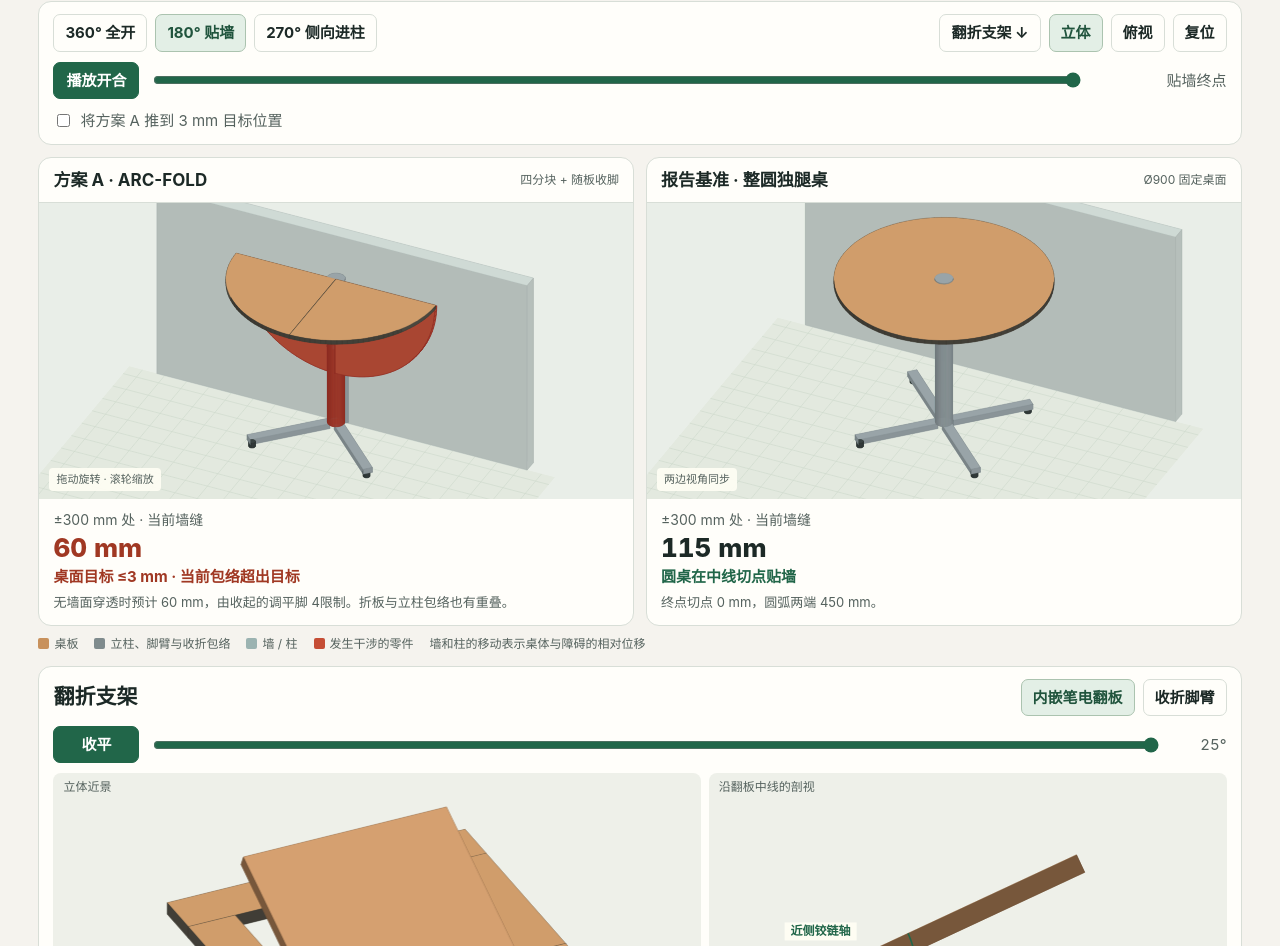
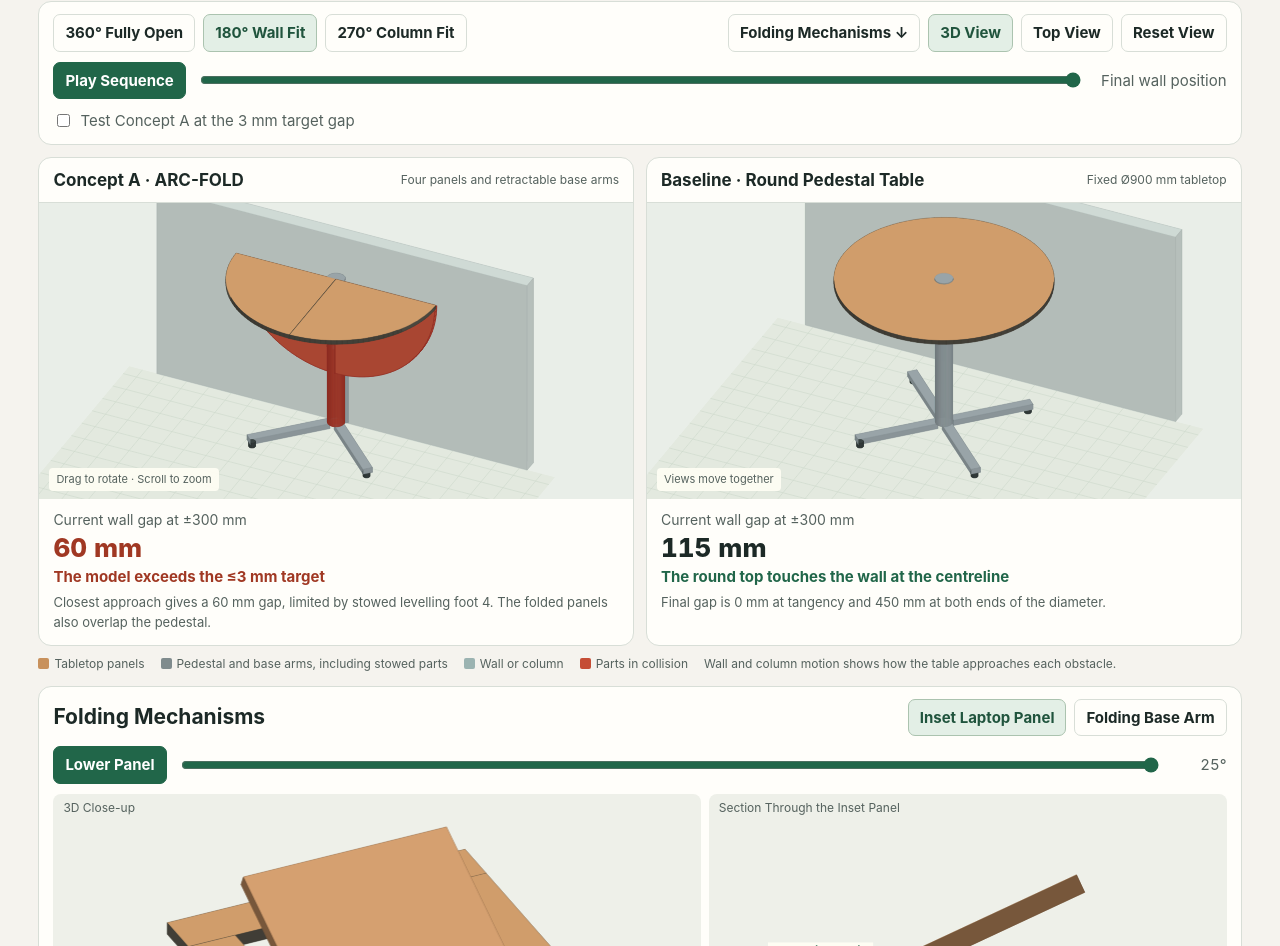
Before and after one commit to lifeng8297-HK/arc-fold-prototype, a plain HTML site: page index.html in a window 1280 px wide. Shown: the part 110-1056 px from the top of the page. Drawn offline with Linux system fonts and the light colour scheme.

Commit message:
Translate ARC-FOLD prototype into English

```diff
--- a/index.html
+++ b/index.html
@@ -1,9 +1,9 @@
 <!doctype html>
-<html lang="zh-CN">
+<html lang="en">
 <head>
 <meta charset="utf-8">
 <meta name="viewport" content="width=device-width, initial-scale=1">
-<title>ARC-FOLD · 数字样机</title>
+<title>ARC-FOLD · Digital Prototype</title>
 <style>
 :root{color-scheme:light;--paper:#f5f3ee;--card:#fffefa;--ink:#1c2926;--muted:#55625e;--edge:#d8ded7;--accent:#216649;--soft:#e3efe6;--warn:#a03823;--alert:#fae7df;--oak:#c8915c}
 *{box-sizing:border-box}body{margin:0;background:var(--paper);color:var(--ink);font:15px/1.55 "Inter","Microsoft YaHei",system-ui,sans-serif}button,input,select{font:inherit}button,select{cursor:pointer}button:focus-visible,input:focus-visible,select:focus-visible,summary:focus-visible{outline:3px solid #287451;outline-offset:3px}
@@ -17,76 +17,76 @@ main{width:min(1420px,100%);margin:auto;padding:24px clamp(14px,3vw,48px) 35px}.
 </style>
 </head>
 <body><main>
-<header class="header"><div><div class="brand">ARC-FOLD / CDT504</div><h1>折叠桌数字样机</h1></div><span class="tag">几何预估 · mm</span></header>
-<section class="control" aria-label="样机控制">
+<header class="header"><div><div class="brand">ARC-FOLD / CDT504</div><h1>Folding Table Prototype</h1></div><span class="tag">Geometry estimates · mm</span></header>
+<section class="control" aria-label="Prototype controls">
   <div class="topbar">
-    <div class="topbar" role="group" aria-label="构型">
-      <button class="button mode" data-mode="open" aria-pressed="false">360° 全开</button>
-      <button class="button mode" data-mode="wall" aria-pressed="true">180° 贴墙</button>
-      <button class="button mode" data-mode="column" aria-pressed="false">270° 侧向进柱</button>
+    <div class="topbar" role="group" aria-label="Configuration">
+      <button class="button mode" data-mode="open" aria-pressed="false">360° Fully Open</button>
+      <button class="button mode" data-mode="wall" aria-pressed="true">180° Wall Fit</button>
+      <button class="button mode" data-mode="column" aria-pressed="false">270° Column Fit</button>
     </div>
-    <div class="camera" role="group" aria-label="视角">
-      <a class="button jump" href="#mechanism">翻折支架 ↓</a>
-      <button class="button" id="perspective" aria-pressed="true">立体</button>
-      <button class="button" id="plan" aria-pressed="false">俯视</button>
-      <button class="button" id="reset">复位</button>
+    <div class="camera" role="group" aria-label="View controls">
+      <a class="button jump" href="#mechanism">Folding Mechanisms ↓</a>
+      <button class="button" id="perspective" aria-pressed="true">3D View</button>
+      <button class="button" id="plan" aria-pressed="false">Top View</button>
+      <button class="button" id="reset">Reset View</button>
     </div>
   </div>
   <div class="transport" id="transport">
-    <button class="button primary" id="play">播放开合</button>
-    <input id="progress" type="range" min="0" max="1000" step="1" value="1000" aria-label="开合与贴近进度">
+    <button class="button primary" id="play">Play Sequence</button>
+    <input id="progress" type="range" min="0" max="1000" step="1" value="1000" aria-label="Folding and approach progress">
     <output class="step" id="stage" for="progress"></output>
   </div>
   <div class="fields" id="column-options" hidden>
-    <label>柱形<select id="shape"><option value="circle">圆柱</option><option value="square">方柱</option></select></label>
-    <label><span id="size-label">柱径</span><input id="size" type="number" min="120" max="320" step="1" value="240"> mm</label>
-    <label>终点退距<input id="setback" type="number" min="0" max="100" step="1" value="40"> mm</label>
+    <label>Column shape<select id="shape"><option value="circle">Round</option><option value="square">Square</option></select></label>
+    <label><span id="size-label">Diameter</span><input id="size" type="number" min="120" max="320" step="1" value="240"> mm</label>
+    <label>Final setback<input id="setback" type="number" min="0" max="100" step="1" value="40"> mm</label>
   </div>
   <div class="fields" id="wall-options">
-    <label><input id="show-target" type="checkbox">将方案 A 推到 3 mm 目标位置</label>
+    <label><input id="show-target" type="checkbox">Test Concept A at the 3 mm target gap</label>
   </div>
 </section>
 <div class="compare">
   <section class="model" aria-labelledby="design-heading">
-    <header class="modelheader"><h2 id="design-heading">方案 A · ARC-FOLD</h2><span>四分块 + 随板收脚</span></header>
-    <div class="view"><canvas id="design-view" aria-label="方案 A 三维模型，拖动可旋转">方案 A 三维模型</canvas><span class="marker">拖动旋转 · 滚轮缩放</span></div>
+    <header class="modelheader"><h2 id="design-heading">Concept A · ARC-FOLD</h2><span>Four panels and retractable base arms</span></header>
+    <div class="view"><canvas id="design-view" aria-label="Concept A 3D model. Drag to rotate.">Concept A 3D model</canvas><span class="marker">Drag to rotate · Scroll to zoom</span></div>
     <div class="metrics" id="design-metrics"></div>
   </section>
   <section class="model" aria-labelledby="baseline-heading">
-    <header class="modelheader"><h2 id="baseline-heading">报告基准 · 整圆独腿桌</h2><span>Ø900 固定桌面</span></header>
-    <div class="view"><canvas id="baseline-view" aria-label="整圆基准三维模型，拖动可旋转">整圆基准三维模型</canvas><span class="marker">两边视角同步</span></div>
+    <header class="modelheader"><h2 id="baseline-heading">Baseline · Round Pedestal Table</h2><span>Fixed Ø900 mm tabletop</span></header>
+    <div class="view"><canvas id="baseline-view" aria-label="Baseline 3D model. Drag to rotate.">Baseline 3D model</canvas><span class="marker">Views move together</span></div>
     <div class="metrics" id="baseline-metrics"></div>
   </section>
 </div>
-<div class="legend"><span><i class="swatch oak"></i>桌板</span><span><i class="swatch steel"></i>立柱、脚臂与收折包络</span><span><i class="swatch obstacle"></i>墙 / 柱</span><span><i class="swatch collision"></i>发生干涉的零件</span><span>墙和柱的移动表示桌体与障碍的相对位移</span></div>
+<div class="legend"><span><i class="swatch oak"></i>Tabletop panels</span><span><i class="swatch steel"></i>Pedestal and base arms, including stowed parts</span><span><i class="swatch obstacle"></i>Wall or column</span><span><i class="swatch collision"></i>Parts in collision</span><span>Wall and column motion shows how the table approaches each obstacle.</span></div>
 <section class="mechanism" id="mechanism" aria-labelledby="mechanism-heading">
   <div class="topbar mechanism-title">
-    <h2 id="mechanism-heading">翻折支架</h2>
-    <div class="camera" role="group" aria-label="结构">
-      <button class="button mechanism-tab" data-mechanism="inset" aria-pressed="true">内嵌笔电翻板</button>
-      <button class="button mechanism-tab" data-mechanism="foot" aria-pressed="false">收折脚臂</button>
+    <h2 id="mechanism-heading">Folding Mechanisms</h2>
+    <div class="camera" role="group" aria-label="Mechanism">
+      <button class="button mechanism-tab" data-mechanism="inset" aria-pressed="true">Inset Laptop Panel</button>
+      <button class="button mechanism-tab" data-mechanism="foot" aria-pressed="false">Folding Base Arm</button>
     </div>
   </div>
   <div class="transport">
-    <button class="button primary" id="mechanism-play">收平</button>
-    <input type="range" id="mechanism-angle" min="0" max="25" value="25" step="1" aria-label="翻折角度">
+    <button class="button primary" id="mechanism-play">Lower Panel</button>
+    <input type="range" id="mechanism-angle" min="0" max="25" value="25" step="1" aria-label="Folding angle">
     <output class="step" id="mechanism-value" for="mechanism-angle">25°</output>
   </div>
   <div class="mechanism-grid">
-    <figure class="mechanism-figure"><figcaption>立体近景</figcaption><canvas id="mechanism-view" aria-label="翻折支架的立体近景">翻折支架的立体近景</canvas></figure>
-    <figure class="mechanism-figure"><figcaption id="mechanism-side-caption">沿室内方向的剖视</figcaption><canvas id="mechanism-side" aria-label="显示转轴和开合角度的侧视图">转轴与开合角度侧视图</canvas></figure>
+    <figure class="mechanism-figure"><figcaption>3D Close-up</figcaption><canvas id="mechanism-view" aria-label="3D close-up of the folding mechanism">3D close-up</canvas></figure>
+    <figure class="mechanism-figure"><figcaption id="mechanism-side-caption">Section View</figcaption><canvas id="mechanism-side" aria-label="Section view showing the pivot axis and folding angle">Section view of pivot and angle</canvas></figure>
   </div>
   <p id="mechanism-note" class="detail mechanism-note"></p>
 </section>
-<details class="facts"><summary>几何假设与读数说明</summary>
-  <p>对照采用报告表 10 的 Ø900 整圆独腿桌。早期实物照片里的可折叠桌属于另一种结构。</p>
+<details class="facts"><summary>Model Assumptions and Measurement Method</summary>
+  <p>The comparison uses the fixed Ø900 mm round pedestal table from Table 10 of the project report. The folding table in the earlier reference photos uses a different construction.</p>
   <ul>
-    <li>两方案共用 Ø900 × 740 mm 外形、18 mm 板厚、立柱 Ø70 mm。脚臂从中心起的水平伸距为 380 mm，脚臂宽约 40 mm。五金用简化实体包络表示。</li>
-    <li>180° 先折靠墙侧两瓣及其脚臂，再推到最近的非干涉位置。两方案都量桌面中线两侧 x = ±300 mm 处的墙缝；A 的后直边全宽取相同间隙。基准圆桌另外报告切点和直径端部。</li>
-    <li>270° 先下折一瓣并抬起对应脚臂，再让柱沿开口的 45° 平分线相对推进。终点退距指柱外缘距两条缺口轴线的距离，单位 mm。沿测试路径以不超过 2 mm 的间距计算各零件水平投影至楼板通高柱的有符号间距。负值表示近似平面重叠深度。</li>
-    <li>折叠运动采用径向转轴与简化抬脚轨迹。单独显示桌板与立柱包络的重叠；开合动画为几何提案，锁止、其他内部配合、承重和稳定性留在本模型范围外。</li>
+    <li>Both tables are 900 mm in diameter and 740 mm high, with an 18 mm tabletop and a Ø70 mm pedestal. Each base arm reaches 380 mm from the centre and is about 40 mm wide. The model represents hardware with simplified solid shapes.</li>
+    <li>180° wall fit. Fold the rear two panels and their arms, then move the table as close to the wall as the component shapes allow. Measure both tables at x = ±300 mm from the tabletop centreline. Concept A has a straight rear edge with a uniform gap. The round baseline has separate readings at the point of tangency and the two ends of the diameter.</li>
+    <li>270° column fit. Lower one panel, raise the corresponding arm and move the column relative to the table along the opening’s 45° bisector. Final setback is the distance from the column’s outer edge to each radial edge of the opening. The model samples the path every 2 mm or less and calculates signed clearance between each component’s plan footprint and the full-height column. Negative values indicate approximate overlap in plan.</li>
+    <li>The folding animation uses radial hinges and simplified base-arm motion. The model flags overlap between the panels and the pedestal. Locking, other internal clearances, load capacity and stability are outside the scope of this model.</li>
   </ul>
-  <p>尺寸、路径与结果均为模型预估。规格参考 报告表 10 与目标规格及 Lesson 5。</p>
+  <p>Dimensions, travel paths and clearances are model estimates. Specification references include Table 10 and the project targets and Lesson 5.</p>
 </details>
 </main>
 <script>
@@ -144,7 +144,7 @@ function leaf(i, fold) {
     const dz=pivot-y*Math.sin(theta)+(z-pivot)*Math.cos(theta);
     return reflect ? [x,-dy,dz] : rotate([x,dy,dz],a);
   };
-  return prism(`leaf${i}`,`桌板 ${['右前','左前','左后','右后'][i]}`,quarter,H-T,H,PALETTE.oak,PALETTE.trim,pose);
+  return prism(`leaf${i}`,`${['Front-right','Front-left','Rear-left','Rear-right'][i]} tabletop panel`,quarter,H-T,H,PALETTE.oak,PALETTE.trim,pose);
 }
 
 function arm(i, amount, angleOffset = 45) {
@@ -156,8 +156,8 @@ function arm(i, amount, angleOffset = 45) {
     y,AXLE+(x-root)*Math.sin(theta)+(z-AXLE)*Math.cos(theta)
   ],angle);
   return [
-    prism(`arm${i}`,`脚臂 ${i+1}`,rect(root,-ARM_WIDTH/2,REACH,ARM_WIDTH/2),AXLE-ARM_HEIGHT/2,AXLE+ARM_HEIGHT/2,PALETTE.steel,PALETTE.steel,profile),
-    prism(`foot${i}`,`调平脚 ${i+1}`,polyCircle(14,REACH-15,0,16),0,AXLE-ARM_HEIGHT/2,PALETTE.foot,PALETTE.foot,profile)
+    prism(`arm${i}`,`Base arm ${i+1}`,rect(root,-ARM_WIDTH/2,REACH,ARM_WIDTH/2),AXLE-ARM_HEIGHT/2,AXLE+ARM_HEIGHT/2,PALETTE.steel,PALETTE.steel,profile),
+    prism(`foot${i}`,`Levelling foot ${i+1}`,polyCircle(14,REACH-15,0,16),0,AXLE-ARM_HEIGHT/2,PALETTE.foot,PALETTE.foot,profile)
   ];
 }
 
@@ -165,9 +165,9 @@ function makeTable(kind, mode, fold) {
   const folded = mode==='wall' ? [2,3] : mode==='column' ? [0] : [];
   const moving = i => kind==='design' && folded.includes(i) ? fold : 0;
   const sheets=kind==='design' ? [0,1,2,3].map(i=>leaf(i,moving(i))) :
-    [prism('top','整圆桌面',polyCircle(R,0,0,96),H-T,H,PALETTE.oak,PALETTE.trim)];
-  return [...sheets,prism('post','中央立柱',polyCircle(POST),AXLE,H-T,PALETTE.steel),
-    prism('hub','中心盖帽',polyCircle(POST+3),H,H+3,PALETTE.steel),
+    [prism('top','Round tabletop',polyCircle(R,0,0,96),H-T,H,PALETTE.oak,PALETTE.trim)];
+  return [...sheets,prism('post','Pedestal',polyCircle(POST),AXLE,H-T,PALETTE.steel),
+    prism('hub','Hub cap',polyCircle(POST+3),H,H+3,PALETTE.steel),
     ...[0,1,2,3].flatMap(i=>arm(i,moving(i)))];
 }
 
@@ -344,7 +344,7 @@ function draw(view,bodies,env,hitIds) {
   for(let i=Math.ceil(rear/100)*100;i<=1000;i+=100) path2D(ctx,[[-960,i,0],[960,i,0]],project,null,'#cdd8cc',0.6,false);
 
   if(env.wallY!==undefined) {
-    const wall=prism('wall','墙',rect(-835,env.wallY-60,835,env.wallY),0,910,PALETTE.wall);
+    const wall=prism('wall','Wall',rect(-835,env.wallY-60,835,env.wallY),0,910,PALETTE.wall);
     ctx.save();
     if(camera.depth[1]<0&&!state.plan) ctx.globalAlpha=0.38;
     paintFaces(ctx,[wall],camera,new Set());
@@ -354,7 +354,7 @@ function draw(view,bodies,env,hitIds) {
     const {position,cfg}=env.column;
     const d=cfg.size/2;
     const plan=cfg.shape==='square'?rect(position-d,position-d,position+d,position+d):polyCircle(d,position,position);
-    const col=prism('column','柱',plan,0,1180,PALETTE.col);
+    const col=prism('column','Column',plan,0,1180,PALETTE.col);
     const end=cfg.size/2+cfg.setback;
     ctx.save();ctx.setLineDash([4,4]);
     path2D(ctx,[[COLUMN_START,COLUMN_START,1],[end,end,1]],project,null,'#3b786d',1.3,false);
@@ -404,12 +404,12 @@ function render() {
       const endGap=design?contactGap+1:R+topRearAt300;
       const reached=move>=1-EPS;
       const folding=p<FOLD_PART;
-      const status=clear.value<-EPS?`${clear.label}与墙重叠约 ${mm(-clear.value)}`:
-        reached?(design?'桌面目标 ≤3 mm · 当前包络超出目标':'圆桌在中线切点贴墙'):
-        folding?(design?'先折桌板与脚臂':'固定桌面保持全开'):'向墙移动中';
-      card(view,`±300 mm 处 · ${folding?'终点预估墙缝':'当前墙缝'}`,mm(folding?endGap:gap),status,design?
-        `无墙面穿透时预计 ${mm(endGap)}，由收起的${wallLimiter.label}限制。${postClash?'折板与立柱包络也有重叠。':''}`:
-        `终点切点 0 mm，圆弧两端 ${mm(R)}。`,clear.value<-EPS||(reached&&design&&endGap>3));
+      const status=clear.value<-EPS?`${clear.label} overlaps the wall by about ${mm(-clear.value)}`:
+        reached?(design?'The model exceeds the ≤3 mm target':'The round top touches the wall at the centreline'):
+        folding?(design?'Folding the panels and base arms':'The fixed tabletop stays open'):'Approaching the wall';
+      card(view,`${folding?'Estimated final wall gap':'Current wall gap'} at ±300 mm`,mm(folding?endGap:gap),status,design?
+        `Closest approach gives a ${mm(endGap)} gap, limited by stowed ${wallLimiter.label.toLowerCase()}.${postClash?' The folded panels also overlap the pedestal.':''}`:
+        `Final gap is 0 mm at tangency and ${mm(R)} at both ends of the diameter.`,clear.value<-EPS||(reached&&design&&endGap>3));
     } else if(state.mode==='column') {
       const position=lerp(COLUMN_START,cfg.size/2+cfg.setback,move);
       env.column={cfg,position};
@@ -418,12 +418,12 @@ function render() {
       const colliding=readings.filter(r=>r.value<-EPS);
       colliding.forEach(r=>hits.add(r.id));
       if(colliding.length) hits.add('column');
-      const status=now.value<-EPS?`当前与柱干涉 · ${now.label}`:now.value<=EPS?`当前与柱接触 · ${now.label}`:`当前离柱最近 · ${now.label}`;
-      const route=first?`进柱路径最深重叠 ${mm(-worst.value)}，先碰${first.label}。`:`全程最小柱隙 ${mm(worst.value)}${worst.value<=EPS?'（接触）':''}。`;
-      card(view,'桌体至柱 · 当前最小间距',mm(now.value),status,route+(postClash?' 折板与自身立柱包络有重叠。':''),now.value<-EPS);
+      const status=now.value<-EPS?`Column collision · ${now.label}`:now.value<=EPS?`Column contact · ${now.label}`:`Closest to the column · ${now.label}`;
+      const route=first?`Maximum overlap along the path is ${mm(-worst.value)}. First contact is with the ${first.label.toLowerCase()}.`:`Minimum clearance along the path is ${mm(worst.value)}${worst.value<=EPS?' (contact)':''}.`;
+      card(view,'Current minimum clearance to the column',mm(now.value),status,route+(postClash?' The folded panel also overlaps the pedestal.':''),now.value<-EPS);
     } else {
-      card(view,'水平桌面面积','0.64 m²',view.kind==='design'?'四瓣全开 · 4 支脚臂':'固定整圆桌面',
-        view.kind==='design'?'按外径 Ø900 的名义几何面积。':'用于贴墙和侧向进柱的同尺寸对照。');
+      card(view,'Horizontal tabletop area','0.64 m²',view.kind==='design'?'Four panels open · Four arms deployed':'Fixed round tabletop',
+        view.kind==='design'?'Nominal area based on a Ø900 mm tabletop.':'Same-size baseline for the wall and column checks.');
     }
     draw(view,bodies,env,hits);
   }
@@ -432,10 +432,10 @@ function render() {
   byId('transport').hidden=still;
   byId('column-options').hidden=state.mode!=='column';
   byId('wall-options').hidden=state.mode!=='wall';
-  byId('size-label').textContent=cfg.shape==='square'?'柱边长':'柱径';
-  byId('stage').textContent=p===1?(state.mode==='wall'?'贴墙终点':'进柱终点'):
-    p<FOLD_PART?`折板与收脚 ${Math.round(fold*90)}°`:`${state.mode==='wall'?'靠墙':'侧向进柱'} ${Math.round(move*100)}%`;
-  byId('play').textContent=state.playing?'暂停':'播放开合';
+  byId('size-label').textContent=cfg.shape==='square'?'Side length':'Diameter';
+  byId('stage').textContent=p===1?(state.mode==='wall'?'Final wall position':'Final column position'):
+    p<FOLD_PART?`Folding ${Math.round(fold*90)}°`:`${state.mode==='wall'?'Approach':'Side entry'} ${Math.round(move*100)}%`;
+  byId('play').textContent=state.playing?'Pause':'Play Sequence';
   byId('plan').setAttribute('aria-pressed',String(state.plan));
   byId('perspective').setAttribute('aria-pressed',String(!state.plan));
 }
@@ -492,22 +492,22 @@ for(const {canvas} of views) {
 }
 const mechanism={type:'inset',angles:{inset:25,foot:0},animation:0};
 const mechanismSpec={
-  inset:{max:25,open:'抬起翻板',close:'收平',caption:'沿翻板中线的剖视'},
-  foot:{max:90,open:'收起脚臂',close:'展开脚臂',caption:'沿脚臂中线的剖视'}
+  inset:{max:25,open:'Raise Panel',close:'Lower Panel',caption:'Section Through the Inset Panel'},
+  foot:{max:90,open:'Stow Arm',close:'Deploy Arm',caption:'Section Through the Base Arm'}
 };
 
 function insetAssembly(angle) {
   const a=angle*DEG;
   const pose=([x,y,z])=>[x,y*Math.cos(a)-z*Math.sin(a),y*Math.sin(a)+z*Math.cos(a)];
-  const oak=polygon=>prism('host','固定桌面',polygon,-18,0,PALETTE.oak,PALETTE.trim);
+  const oak=polygon=>prism('host','Fixed tabletop',polygon,-18,0,PALETTE.oak,PALETTE.trim);
   const endRails=[oak(rect(-220,-62,220,-1)),oak(rect(-220,251,220,318))];
   const sideRails=[oak(rect(-220,-1,-151,251)),oak(rect(151,-1,220,251))];
-  const flap=prism('inset','笔电翻板',rect(-150,0,150,250),-18,0,'#d9a372','#8c6645',pose);
+  const flap=prism('inset','Inset laptop panel',rect(-150,0,150,250),-18,0,'#d9a372','#8c6645',pose);
   return {full:[...endRails,...sideRails,flap],side:[...endRails,flap],axis:[[-149,0,1],[149,0,1]]};
 }
 
 function footAssembly(angle) {
-  const post=prism('post','中央立柱',polyCircle(POST),AXLE,440,PALETTE.steel);
+  const post=prism('post','Pedestal',polyCircle(POST),AXLE,440,PALETTE.steel);
   const parts=[post,...arm(0,angle/90,0)];
   return {full:parts,side:parts,axis:[[ARM_WIDTH*0.85,-19,AXLE],[ARM_WIDTH*0.85,19,AXLE]]};
 }
@@ -568,13 +568,13 @@ function renderMechanism() {
   const [px,py]=side.project(pivot);
   section.ctx.beginPath();section.ctx.arc(px,py,4.5,0,2*Math.PI);
   section.ctx.fillStyle='#216649';section.ctx.fill();
-  label(section.ctx,side.project,inset?[0,-13,34]:[-12,0,85],inset?'近侧铰链轴':'脚臂转轴','#216649');
+  label(section.ctx,side.project,inset?[0,-13,34]:[-12,0,85],inset?'Front hinge axis':'Base arm pivot','#216649');
   byId('mechanism-value').textContent=`${Math.round(a)}°`;
-  byId('mechanism-play').textContent=mechanism.animation?'暂停':a>=spec.max*0.5?spec.close:spec.open;
+  byId('mechanism-play').textContent=mechanism.animation?'Pause':a>=spec.max*0.5?spec.close:spec.open;
   byId('mechanism-side-caption').textContent=spec.caption;
   byId('mechanism-note').textContent=inset?
-    `渲染方案的 300 × 250 mm 笔电翻板。近侧绕轴，收平后与桌面齐平；当前后缘抬高约 ${mm(250*Math.sin(theta))}。绿色线标示隐藏铰链轴。`:
-    `单支脚臂绕立柱底部转轴抬起。主样机同步演示桌板和对应脚臂收折；剖视图表示运动方向，收折舱与锁止结构待细化。`;
+    `The 300 × 250 mm laptop panel from the renderings pivots at its front edge and sits flush when closed. The rear edge currently rises about ${mm(250*Math.sin(theta))}. The green line marks the concealed hinge axis.`:
+    `One base arm rotates upward about a pivot at the bottom of the pedestal. The main model shows how each panel and its arm fold together. The storage recess and locking mechanism still need detailed design.`;
 }
 
 function stopMechanism() {cancelAnimationFrame(mechanism.animation);mechanism.animation=0;}
```
